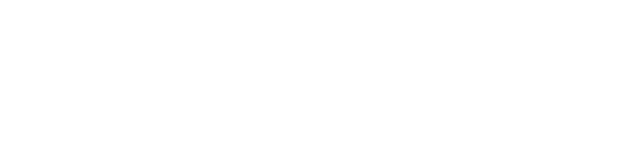
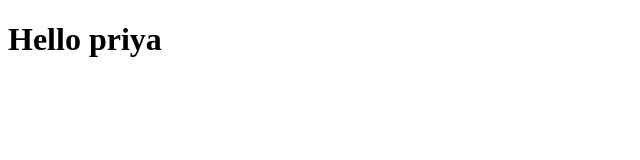
Before and after one commit to vaishnavi0688/vaishu, a plain HTML site: page index.html in a window 1280 px wide. Shown: the whole page, without its empty margins (0-640 px from the left). Drawn offline with Linux system fonts and the light colour scheme.

Commit message:
Update index.html

```diff
--- a/index.html
+++ b/index.html
@@ -6,6 +6,6 @@
     <title>Document</title>
 </head>
 <body>
-
+    <h1>Hello priya</h1>
 </body>
 </html>
```
